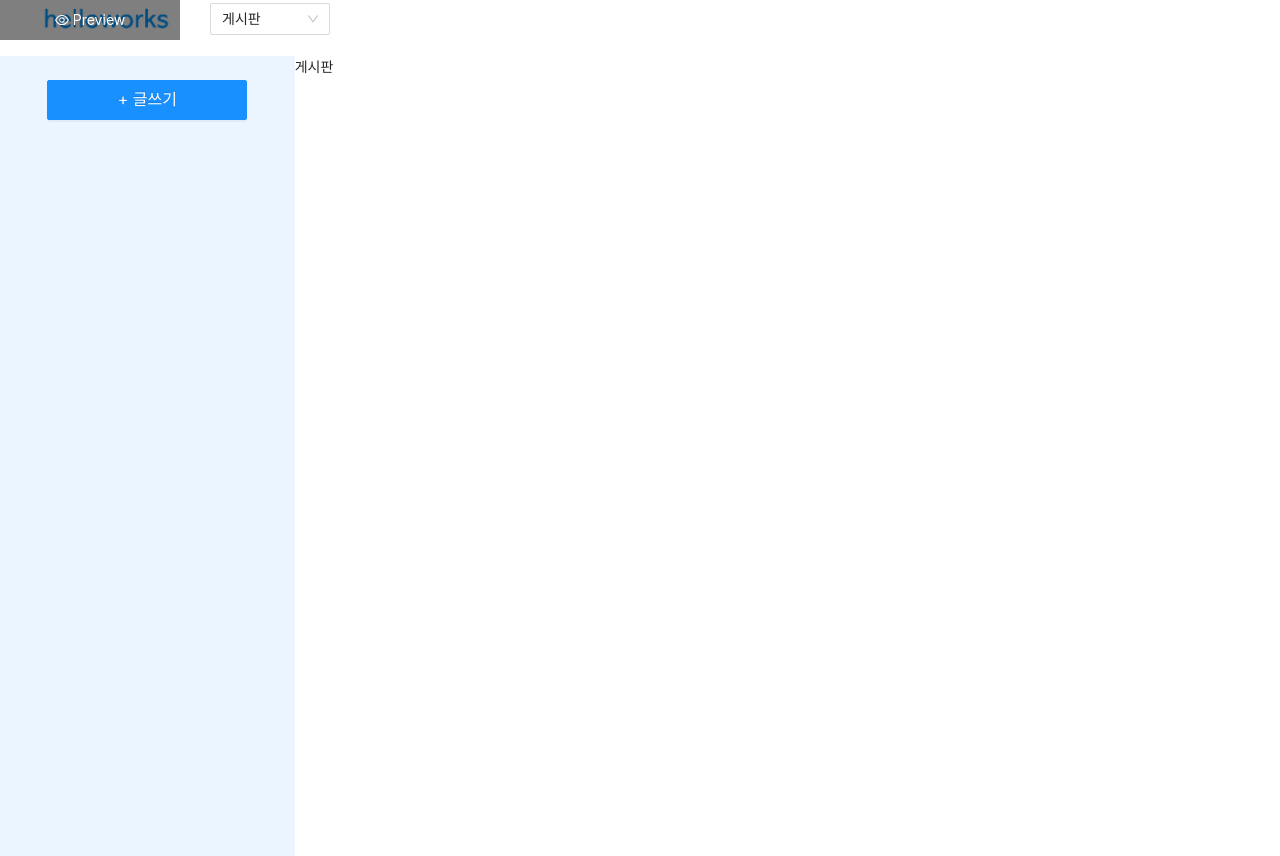
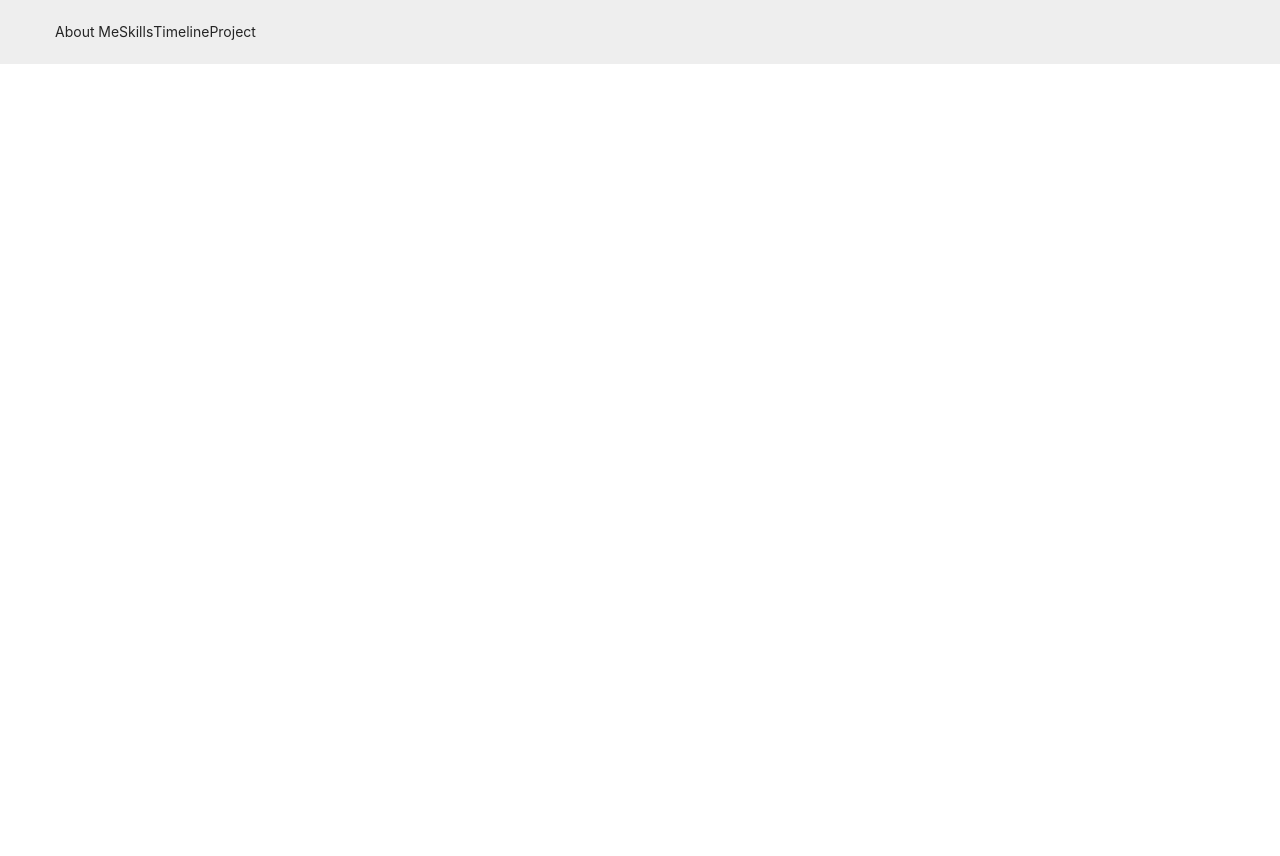
Before and after one commit to jiwon9412/myreact, a React (Create React App) app: page /board in a window 1280 px wide. After the commit the page ends 800 px from the top, so only its background shows below. Built offline with nearby package versions, Linux system fonts and the light colour scheme.

Commit message:
new start

```diff
--- a/package.json
+++ b/package.json
@@ -11,6 +11,7 @@
     "react-dom": "^18.2.0",
     "react-router-dom": "^6.3.0",
     "react-scripts": "5.0.1",
+    "styled-components": "^5.3.5",
     "web-vitals": "^2.1.0"
   },
   "scripts": {
--- a/src/App.js
+++ b/src/App.js
@@ -1,40 +1,36 @@
 import React from 'react';
-import { BrowserRouter, Routes, Route } from 'react-router-dom';
-import { Row, Col, Divider } from 'antd';
+import {BrowserRouter} from 'react-router-dom';
+import {Layout} from 'antd'
+import styled from 'styled-components'
 
-import Main from './components/pages/main';
-import Header from './components/templetes/Header';
-import Board from './components/pages/board';
-import BoardSide from './components/pages/boardSide';
-import Home from './components/pages/home';
+import MenuList from './components/atoms/menuList'
+
+import menuListData from './assets/menulist.json'
 
 function App() {
+
   return (
+
     <div className="App">
-      <BrowserRouter>
-        <Row>
-          <Col flex={24}>
-            <Header />
-          </Col>
-        </Row>
+      <AppLayout>
+        <AppHeader><MenuList data={menuListData}/></AppHeader>
+      </AppLayout>
 
-        <Row>
-          <Col flex={1}>
-            <Routes>
-              <Route path="/board" element={<BoardSide />} />
-            </Routes>
-          </Col>
-          <Col flex={10}>
-            <Routes>
-              <Route path="/" element={<Home />} />
-              <Route path="/main" element={<Main />} />
-              <Route path="/board" element={<Board />} />
-            </Routes>
-          </Col>
-        </Row>
-      </BrowserRouter>
     </div>
   );
 }
+const {Header, Content, Footer} = Layout;
+
+const AppLayout = styled(Layout)`
+
+`;
+
+const AppHeader = styled(Header)`
+  background : #eee;
+  height : 64px;
+  padding : 0 15px;
+  text-align : center;
+
+`;
 
 export default App;
--- /dev/null
+++ b/src/assets/menulist.json
@@ -0,0 +1,22 @@
+[
+    {
+        "menuNm" : "About Me",
+        "menuValue" : "aboutme",
+        "link" : "/#1"
+    },
+    {
+        "menuNm" : "Skills",
+        "menuValue" : "skills",
+        "link" : "/#2"
+    },
+    {
+        "menuNm" : "Timeline",
+        "menuValue" : "timeline",
+        "link" : "/#3"
+    },
+    {
+        "menuNm" : "Project",
+        "menuValue" : "project",
+        "link" : "/#4"
+    }
+]
--- a/src/components/atoms/Button/Button.css
+++ /dev/null
@@ -1,12 +0,0 @@
-.sideFirstName {
-  width: 200px;
-  height: 100px;
-  display: block;
-  margin-top: 3vh;
-}
-
-/* .searchButton {
-  width: 200px;
-  background-color: black;
-  display: inline-block;
-} */
--- a/src/components/atoms/Button/index.js
+++ /dev/null
@@ -1,35 +0,0 @@
-import React from 'react';
-import { Button, Input } from 'antd';
-import './Button.css';
-
-function MyButton({ className, onClick, buttonName, size }) {
-  //console.log(className);
-
-  return (
-    <Button type="primary" className={className} onClick={onClick} size={size}>
-      {buttonName && buttonName}
-    </Button>
-  );
-}
-
-function MySearch({ placeholder, onSearch, className }) {
-  const { Search } = Input;
-
-  console.log('placeholder ==> ', placeholder);
-  console.log('onSearch ==> ', onSearch);
-  console.log('className ==> ', className);
-
-  return (
-    <Search
-      placeholder={placeholder}
-      onSearch={onSearch}
-      style={{
-        width: 200,
-        position: 'relative',
-        right: '100%',
-      }}
-    />
-  );
-}
-
-export { MyButton, MySearch };
--- a/src/components/atoms/logo.js
+++ /dev/null
@@ -1,11 +0,0 @@
-import React from 'react';
-import { Image } from 'antd';
-
-export default function Logo() {
-  return (
-    <Image
-      style={{ width: 150, marginLeft: 30, display: 'inline-block' }}
-      src="img/helloworks_logo.png"
-    />
-  );
-}
--- /dev/null
+++ b/src/components/atoms/menuList/index.js
@@ -0,0 +1,23 @@
+import React from "react";
+import styled from 'styled-components'
+
+export default function MenuList ({data = []}) {
+    data.map((item) => {
+        console.log(item.menuNm);
+    })
+    return <div>
+        <MenuUl>
+        {data.map((item) => {
+            return(
+            <li>{item.menuNm}</li>
+            )
+        })}
+        </MenuUl>
+    </div>
+
+}
+
+const MenuUl = styled.ul`
+    list-style : none;
+    display : flex;
+`;
--- a/src/components/atoms/menuSelect.js
+++ /dev/null
@@ -1,26 +0,0 @@
-import React from 'react';
-import { Select } from 'antd';
-
-export default function MenuSelect({ menus = [], selectMenu }) {
-  const { Option } = Select;
-
-  const handleChange = (value) => {
-    selectMenu && selectMenu(value);
-  };
-
-  return (
-    <Select
-      defaultValue="board"
-      style={{ width: 120, marginLeft: 30, display: 'inline-block' }}
-      onChange={handleChange}
-    >
-      {menus.map((menu) => {
-        return (
-          <Option key={menu?.value} value={menu?.value}>
-            {menu?.label || ''}
-          </Option>
-        );
-      })}
-    </Select>
-  );
-}
--- a/src/components/pages/board/index.js
+++ /dev/null
@@ -1,5 +0,0 @@
-import React from 'react';
-
-export default function Board() {
-  return <div>게시판</div>;
-}
--- a/src/components/pages/boardSide/index.js
+++ /dev/null
@@ -1,27 +0,0 @@
-import React from 'react';
-import { MyButton } from '../../atoms/Button';
-import '../page.css';
-
-export default function BoardSide() {
-  const handleClick = () => {
-    // 글쓰기 페이지로 이동
-  };
-
-  return (
-    <div className="side">
-      <div
-        style={{
-          backgroundColor: '#EBF5FF',
-          height: '100%',
-        }}
-      >
-        <MyButton
-          className="sideFirstName"
-          onClick={handleClick}
-          buttonName="+ 글쓰기"
-          size="large"
-        />
-      </div>
-    </div>
-  );
-}
--- a/src/components/pages/home/index.js
+++ /dev/null
@@ -1,5 +0,0 @@
-import React from 'react';
-
-export default function Home() {
-  return <div>home</div>;
-}
--- a/src/components/pages/main/index.js
+++ /dev/null
@@ -1,7 +0,0 @@
-import React from 'react';
-
-const Main = () => {
-  return <div>마이 리액트 시작!</div>;
-};
-
-export default Main;
```
Also changed, not shown: 1 other file (tests, documents, lock files or other folders).
